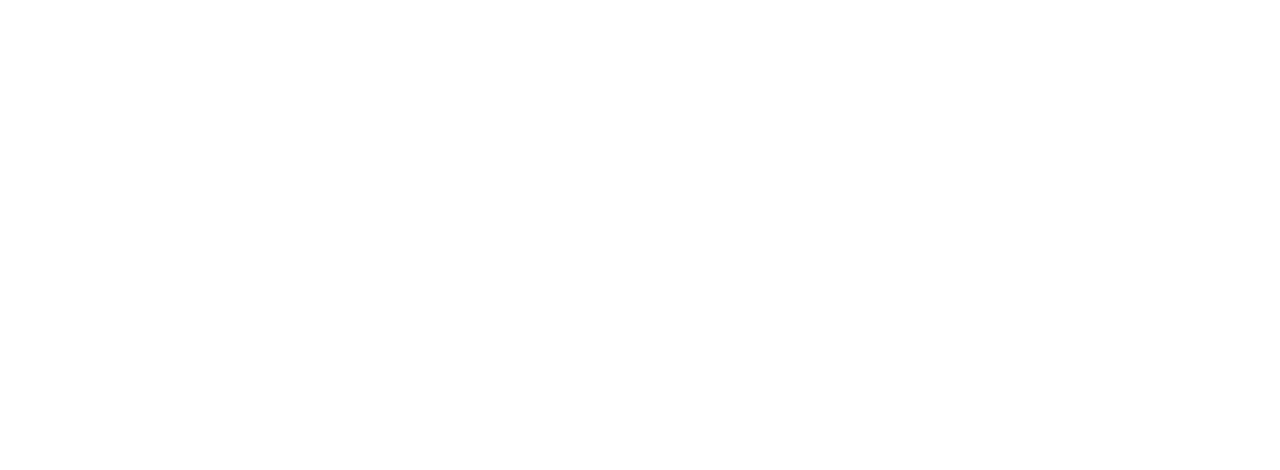
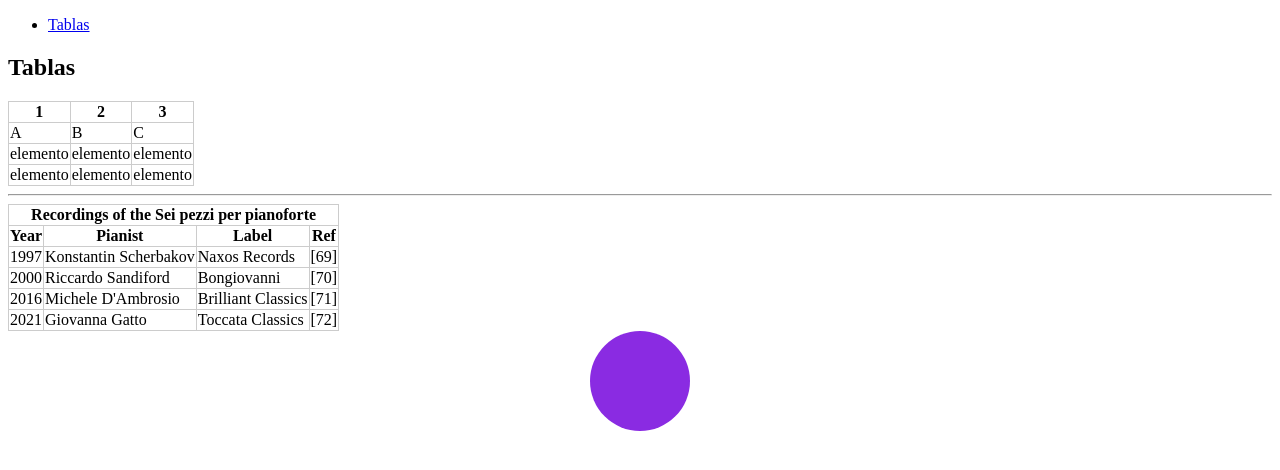
Before and after one commit to rulmaker/generation_bootcamp1, a plain HTML site: page html_avanzado/index.html in a window 1280 px wide. Drawn offline with Linux system fonts and the light colour scheme.

Commit message:
cambios en index.html

```diff
--- a/html_avanzado/index.html
+++ b/html_avanzado/index.html
@@ -7,6 +7,110 @@
     <title>HTML avanzado</title>
 </head>
 <body>
+    <nav>
+        <ul>
+            <li><a href="#tablas">Tablas</a></li>
+        </ul>
+    </nav>
 
+    <h2 id="tablas">Tablas</h2>
+
+    <!-- colspan ocupa filas hacia abajo -->
+    <!-- rowspan ocupa columnas a la derecha -->
+    <table>
+        <thead>
+            <tr>
+                <th>1</th>
+                <th>2</th>
+                <th>3</th>
+            </tr>
+        </thead>
+        <tbody>
+            <tr>
+                <td>A</td>
+                <td>B</td>
+                <td>C</td>
+            </tr>
+            <tr>
+                <td>elemento</td>
+                <td>elemento</td>
+                <td>elemento</td>
+            </tr>
+            <tr>
+                <TD>elemento</TD>
+                <td>elemento</td>
+                <td>elemento</td>
+            </tr>
+        </tbody>
+        <tfoot>
+
+        </tfoot>
+    </table>
+
+    <hr>
+
+    <table>
+        <thead>
+            <tr>
+                <th colspan="6">Recordings of the Sei pezzi per pianoforte</th>
+            </tr>
+            <tr>
+                <th>Year</th>
+                <th colspan="2">Pianist</th>
+                <th colspan="2">Label</th>
+                <th>Ref</th>
+            </tr>
+
+        </thead>
+        <tbody>
+            <tr>
+                <td>1997</td>
+                <td colspan="2">Konstantin Scherbakov</td>
+                <td colspan="2">Naxos Records</td>
+                <td>[69]</td>
+            </tr>
+            <tr>
+                <td>2000</td>
+                <td colspan="2">Riccardo Sandiford</td>
+                <td colspan="2">Bongiovanni</td>
+                <td>[70]</td>
+            </tr>
+            <tr>
+                <td>2016</td>
+                <td colspan="2">Michele D'Ambrosio</td>
+                <td colspan="2">Brilliant Classics</td>
+                <td>[71]</td>
+            </tr>
+            <tr>
+                <td>2021</td>
+                <td colspan="2">Giovanna Gatto</td>
+                <td colspan="2">Toccata Classics</td>
+                <td>[72]</td>
+            </tr>
+        </tbody>
+    </table>
+
+    <div class="cuadrado" "></div>
+
+    <style>
+        .cuadrado{
+            width: 100px;
+            height: 100px;
+            background-color: blueviolet ;
+            border-radius: 50%;
+            margin: auto;
+        }
+
+        .cuadrado:hover{
+            background-color: black;
+        }
+
+        table {
+            border-collapse: collapse;
+        }
+       th, td{
+            border: 1px solid #ccc;
+        }
+    </style>
 </body>
 </html>
```
Also changed, not shown: generation_html/index.html (deleted, +0 -22 lines), generation_html/intro_html/index.html (+8 -1 lines), generation_html/intro_html/templates/repaso.html (added, +30 -0 lines), intro_css/assets/css/estilos.css (added, +79 -0 lines), intro_css/index.html (added, +55 -0 lines), intro_css/assets/css/ejercicio1.css (added), intro_css/ejercicio1.html (added).
